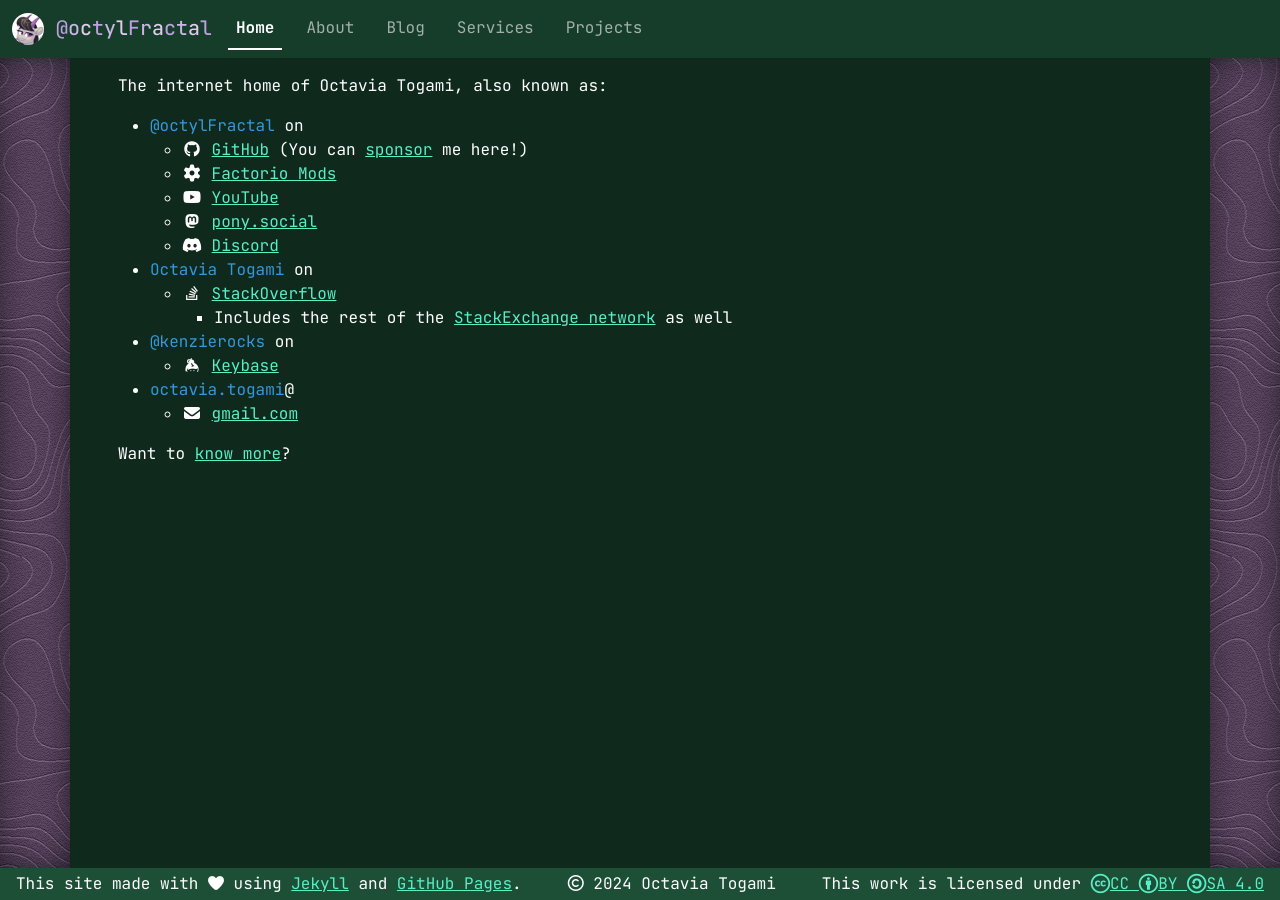
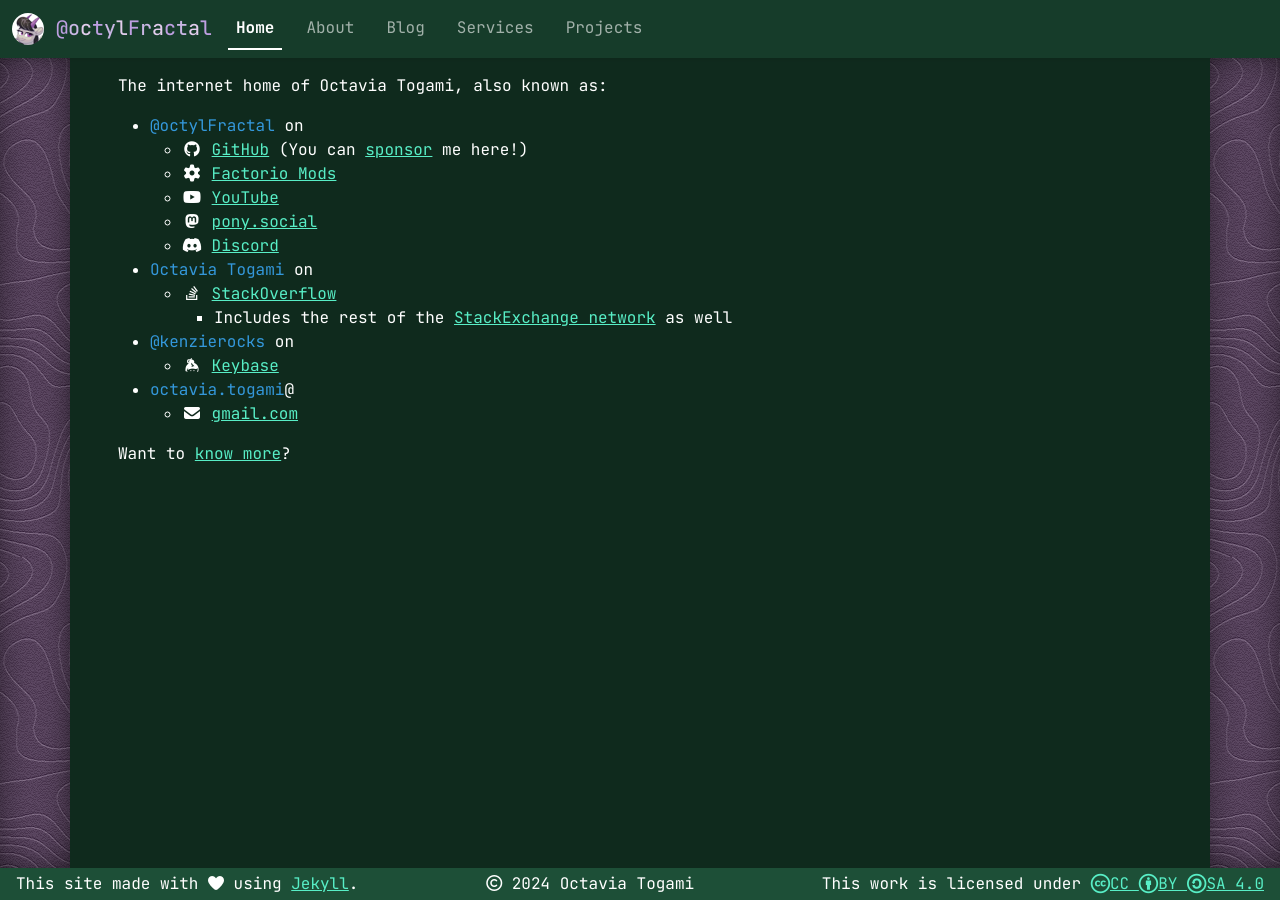
Before and after one commit to octylFractal/octylFractal.github.io, a Jekyll site: the page built from index.md, in a window 1280 px wide. Built offline with Jekyll 4.4.1, drawn with Linux system fonts in a browser that asks for light colours; nearby versions of some CDN libraries; library files that are not in the unit come from our copies.

Commit message:
GitHub pages is no longer primarily used to serve the site
It still is used in the case of the old URL, since I don't want to
bother figuring out how to do redirects .-.

```diff
--- a/_includes/footer.html
+++ b/_includes/footer.html
@@ -1,7 +1,7 @@
 <footer class="container-fluid py-1 px-3 bg-secondary shadow-sm d-flex justify-content-between align-items-center">
     <div class="d-none d-md-block">
         This site made with <span class="fa-solid fa-heart" title="love"></span> using
-        <a href="https://jekyllrb.com/">Jekyll</a> and <a href="https://pages.github.com/">GitHub Pages</a>.
+        <a href="https://jekyllrb.com/">Jekyll</a>.
     </div>
 
     <div>
```
